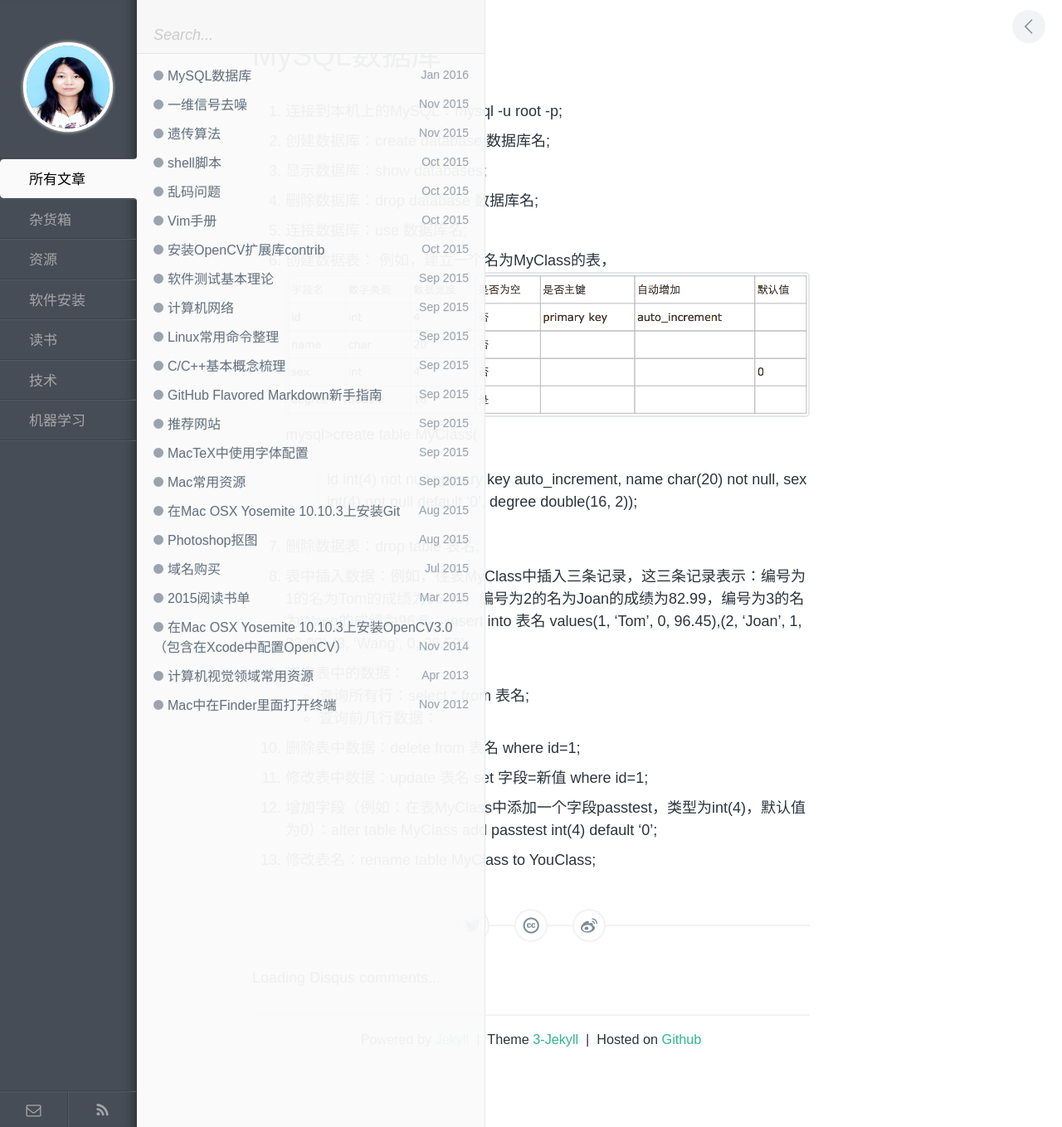
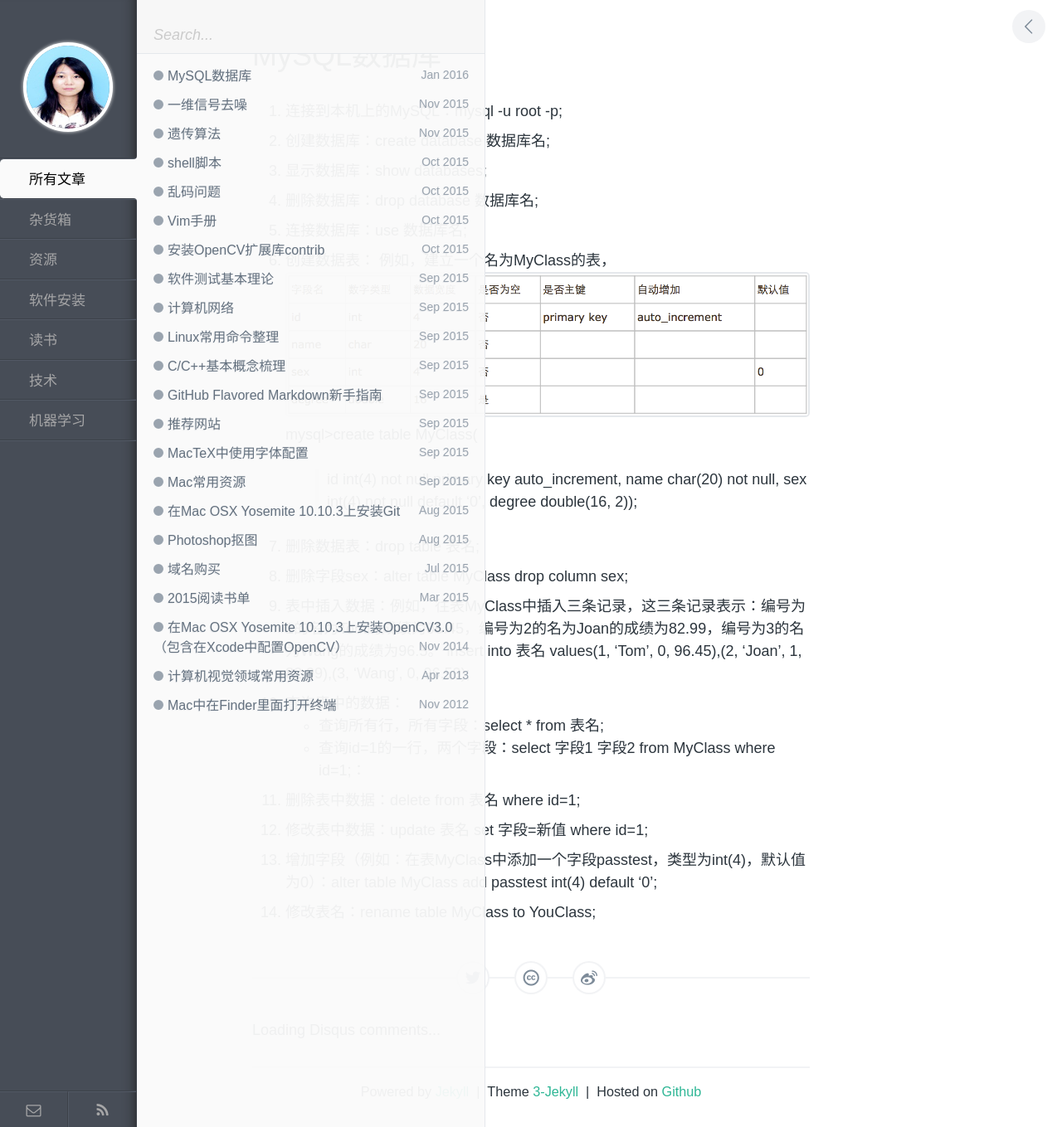
Before and after one commit to zhuyafei/zhuyafei.github.io, a Jekyll site: the page built from _posts/tech/2016-01-13-MySQL.md, in a window 1280 px wide. Shown: the whole page at 83% size. Built offline with Jekyll 4.4.1, drawn with Linux system fonts in a browser that asks for light colours; comment, search, counter and statistics services are not loaded.

Commit message:
Modify 2016-01-13-MySQL.md

```diff
--- a/_posts/tech/2016-01-13-MySQL.md
+++ b/_posts/tech/2016-01-13-MySQL.md
@@ -18,12 +18,13 @@ mysql>create table MyClass(
 >sex int(4) not null default '0',
 >degree double(16, 2));
 7. 删除数据表：drop table 表名;
-8. 表中插入数据：例如，往表MyClass中插入三条记录，这三条记录表示：编号为1的名为Tom的成绩为96.45，编号为2的名为Joan的成绩为82.99，编号为3的名为Wang的成绩为96.5。
+8. 删除字段sex：alter table MyClass drop column sex;
+9. 表中插入数据：例如，往表MyClass中插入三条记录，这三条记录表示：编号为1的名为Tom的成绩为96.45，编号为2的名为Joan的成绩为82.99，编号为3的名为Wang的成绩为96.5。
 insert into 表名 values(1, 'Tom', 0, 96.45),(2, 'Joan', 1, 82.99),(3, 'Wang', 0, 96.59);
-9. 查询表中的数据：
-* 查询所有行：select * from 表名;
-* 查询前几行数据：
-10. 删除表中数据：delete from 表名 where id=1;
-11. 修改表中数据：update 表名 set 字段=新值 where id=1;
-12. 增加字段（例如：在表MyClass中添加一个字段passtest，类型为int(4)，默认值为0）：alter table MyClass add passtest int(4) default '0';
-13. 修改表名：rename table MyClass to YouClass;
+10. 查询表中的数据：
+* 查询所有行，所有字段：select * from 表名;
+* 查询id=1的一行，两个字段：select 字段1 字段2 from MyClass where id=1;：
+11. 删除表中数据：delete from 表名 where id=1;
+12. 修改表中数据：update 表名 set 字段=新值 where id=1;
+13. 增加字段（例如：在表MyClass中添加一个字段passtest，类型为int(4)，默认值为0）：alter table MyClass add passtest int(4) default '0';
+14. 修改表名：rename table MyClass to YouClass;
```
